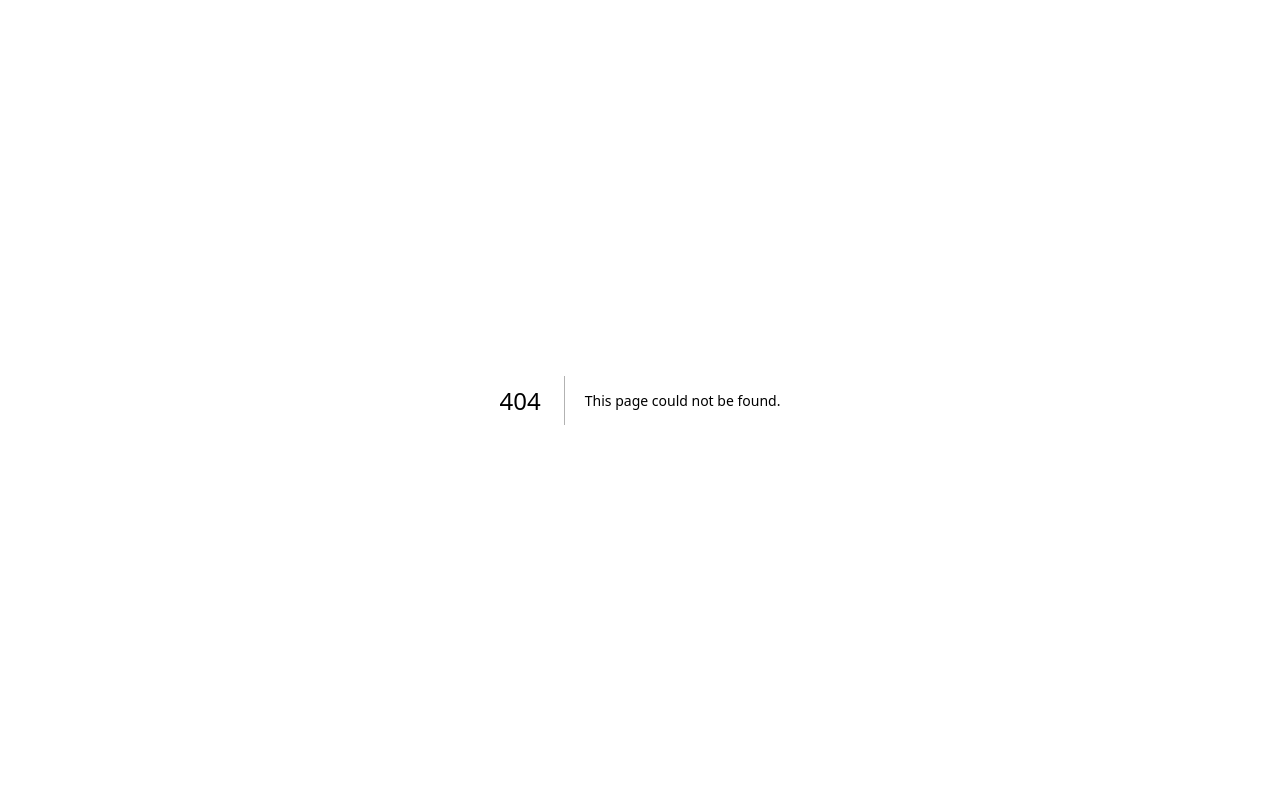
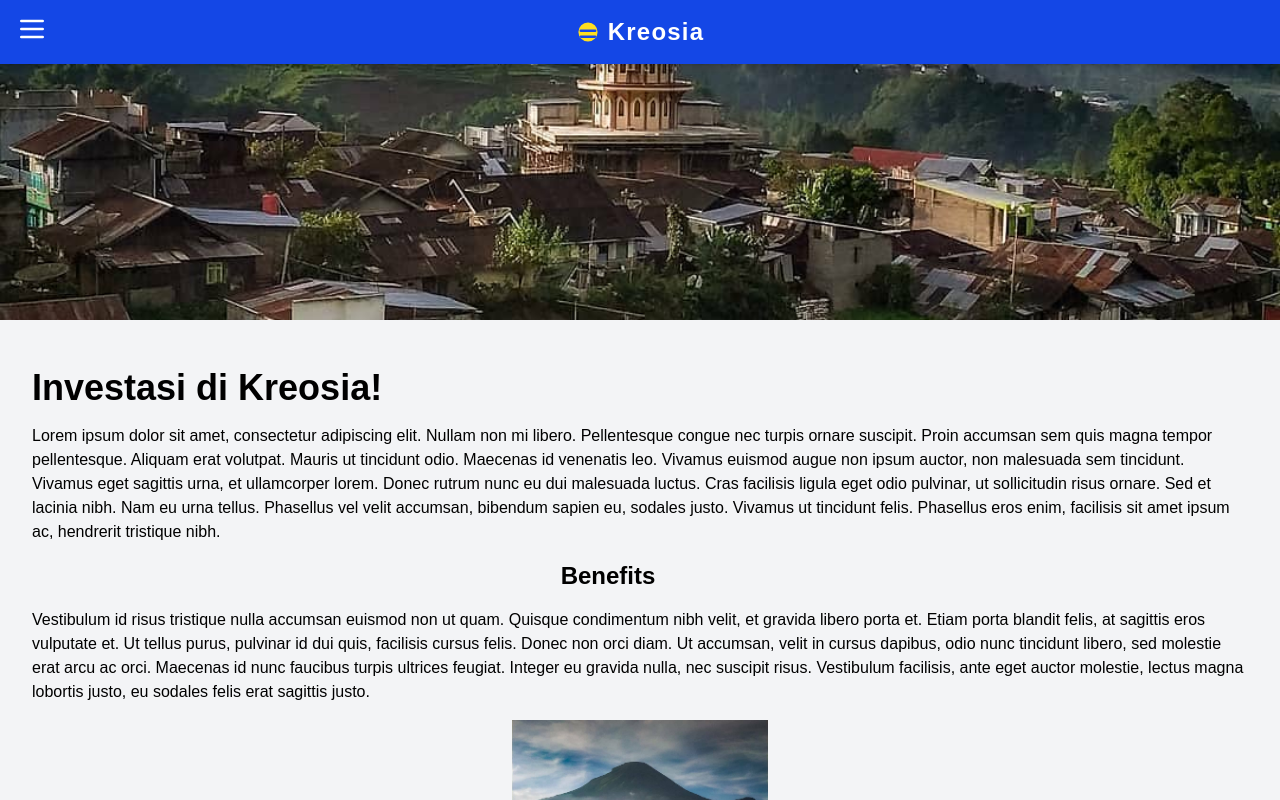
Before and after one commit to FarhanAR09/kreosia, a Next.js app: page /investor in a window 1280 px wide. Before the commit this address had no page. Built offline with nearby package versions, Linux system fonts and the light colour scheme.

Commit message:
feat: ContentPage template

```diff
--- /dev/null
+++ b/src/app/dummyContent/page.js
@@ -0,0 +1,33 @@
+'use client';
+
+import React, { useState, useEffect } from 'react'; // Import useState, useEffect
+
+import kreoBG from '@/assets/images/kreo.jpg';
+import Image from 'next/image';
+import ContentPage from '@/components/ContentPage';
+
+export default function DummyContentPage() {
+
+  const image = kreoBG;
+  const content = [
+              <p className={`text-base text-black`}>
+                Lorem ipsum dolor sit amet, consectetur adipiscing elit. Vestibulum nec feugiat lacus. Sed quis posuere elit. Nam euismod maximus lectus, nec fermentum lectus gravida et. Vestibulum euismod mi ac magna rutrum condimentum. Aliquam tellus magna, pretium quis pulvinar at, malesuada in mi. Proin imperdiet dapibus neque, eu tempus est ultricies et. Nulla facilisi. Curabitur sed dui fringilla, pretium ipsum id, varius neque. Aenean id metus in leo auctor rhoncus vel sit amet orci. Integer venenatis, dui eget ultricies auctor, ante nibh blandit dui, dapibus tincidunt felis elit molestie tortor. Curabitur id justo a mauris molestie varius.
+              </p>,
+              <p className={`text-base text-black`}>
+                Vestibulum id risus tristique nulla accumsan euismod non ut quam. Quisque condimentum nibh velit, et gravida libero porta et. Etiam porta blandit felis, at sagittis eros vulputate et. Ut tellus purus, pulvinar id dui quis, facilisis cursus felis. Donec non orci diam. Ut accumsan, velit in cursus dapibus, odio nunc tincidunt libero, sed molestie erat arcu ac orci. Maecenas id nunc faucibus turpis ultrices feugiat. Integer eu gravida nulla, nec suscipit risus. Vestibulum facilisis, ante eget auctor molestie, lectus magna lobortis justo, eu sodales felis erat sagittis justo.
+              </p>,
+              <div className="flex flex-col w-full items-center gap-2">
+                <Image src={kreoBG} alt="Gambar Desa Kreo" className='w-64 object-fit'/>
+                <p className={`text-xs text-black text-center `}>
+                  Gambar Desa Kreo
+                </p>
+              </div>,
+              <p className={`text-base text-black`}>
+                Nam vitae augue sed magna dapibus pellentesque eu ac enim. Nam pulvinar mauris vel venenatis gravida. Proin sit amet ante nisi. Vivamus non suscipit lacus. Nunc vitae lacus non arcu ullamcorper pharetra id ac risus. Proin rhoncus, purus ac aliquet semper, lectus urna dictum risus, vel vestibulum augue metus et leo. Proin imperdiet consectetur nulla vel imperdiet. Aliquam mollis nunc erat, at commodo elit eleifend vitae. Nam et libero sit amet libero vestibulum accumsan id non risus. Phasellus nec nisl erat. Mauris commodo enim leo, vel fermentum urna pellentesque ut. Nunc id dictum mauris.
+              </p>
+  ];
+
+  return (
+    <ContentPage title="Lorem Ipsum Dolor Sit Amet Lorem Ipsum Dolor Sit Amet" image={image} content={content}/>
+  );
+}
--- a/src/app/content/page.js
+++ b/src/app/investor/page.js
@@ -1,43 +1,37 @@
 'use client';
 
 import React, { useState, useEffect } from 'react'; // Import useState, useEffect
-import SidebarNavLink from '@/components/SidebarNavLink';
-import SocialButton from '@/components/SocialButton';
 
 import kreoBG from '@/assets/images/kreo.jpg';
-import logoIG from '@/assets/images/logo-instagram.png';
-import logoKreo from '@/assets/images/logo-pemdeskreo.png';
 import Image from 'next/image';
-import CardButton from '@/components/CardButton';
-import KreosiaPageTemplate from '@/components/KreosiaPageTemplate';
+import BottomInformationPanel from '@/components/BottomInformationPanel';
+import ContentPage from '@/components/ContentPage';
 
-export default function ContentPage() {
+export default function DummyContentPage() {
 
-  return (
-    <KreosiaPageTemplate
-        content={<div className='flex flex-col items-center w-full overflow-y-auto'>
-            <Image src={kreoBG} alt="Main Image" className='w-full h-64 object-cover'/>
-            <div className='flex flex-col items-center p-8 w-full gap-4'>
-              <p className={`text-4xl text-black pr-16 text-left w-full`}>
-                Lorem Ipsum Dolor Sit Amet Lorem Ipsum Dolor Sit Amet
-              </p>
+  const image = kreoBG;
+  const content = [
               <p className={`text-base text-black`}>
-                Lorem ipsum dolor sit amet, consectetur adipiscing elit. Vestibulum nec feugiat lacus. Sed quis posuere elit. Nam euismod maximus lectus, nec fermentum lectus gravida et. Vestibulum euismod mi ac magna rutrum condimentum. Aliquam tellus magna, pretium quis pulvinar at, malesuada in mi. Proin imperdiet dapibus neque, eu tempus est ultricies et. Nulla facilisi. Curabitur sed dui fringilla, pretium ipsum id, varius neque. Aenean id metus in leo auctor rhoncus vel sit amet orci. Integer venenatis, dui eget ultricies auctor, ante nibh blandit dui, dapibus tincidunt felis elit molestie tortor. Curabitur id justo a mauris molestie varius.
-              </p>
+                Lorem ipsum dolor sit amet, consectetur adipiscing elit. Nullam non mi libero. Pellentesque congue nec turpis ornare suscipit. Proin accumsan sem quis magna tempor pellentesque. Aliquam erat volutpat. Mauris ut tincidunt odio. Maecenas id venenatis leo. Vivamus euismod augue non ipsum auctor, non malesuada sem tincidunt. Vivamus eget sagittis urna, et ullamcorper lorem. Donec rutrum nunc eu dui malesuada luctus. Cras facilisis ligula eget odio pulvinar, ut sollicitudin risus ornare. Sed et lacinia nibh. Nam eu urna tellus. Phasellus vel velit accumsan, bibendum sapien eu, sodales justo. Vivamus ut tincidunt felis. Phasellus eros enim, facilisis sit amet ipsum ac, hendrerit tristique nibh.
+              </p>,
+              <p className={`text-2xl text-black font-bold pr-16 text-center w-full`}>
+                Benefits
+              </p>,
               <p className={`text-base text-black`}>
                 Vestibulum id risus tristique nulla accumsan euismod non ut quam. Quisque condimentum nibh velit, et gravida libero porta et. Etiam porta blandit felis, at sagittis eros vulputate et. Ut tellus purus, pulvinar id dui quis, facilisis cursus felis. Donec non orci diam. Ut accumsan, velit in cursus dapibus, odio nunc tincidunt libero, sed molestie erat arcu ac orci. Maecenas id nunc faucibus turpis ultrices feugiat. Integer eu gravida nulla, nec suscipit risus. Vestibulum facilisis, ante eget auctor molestie, lectus magna lobortis justo, eu sodales felis erat sagittis justo.
-              </p>
+              </p>,
               <div className="flex flex-col w-full items-center gap-2">
                 <Image src={kreoBG} alt="Gambar Desa Kreo" className='w-64 object-fit'/>
                 <p className={`text-xs text-black text-center `}>
                   Gambar Desa Kreo
                 </p>
-              </div>
+              </div>,
               <p className={`text-base text-black`}>
                 Nam vitae augue sed magna dapibus pellentesque eu ac enim. Nam pulvinar mauris vel venenatis gravida. Proin sit amet ante nisi. Vivamus non suscipit lacus. Nunc vitae lacus non arcu ullamcorper pharetra id ac risus. Proin rhoncus, purus ac aliquet semper, lectus urna dictum risus, vel vestibulum augue metus et leo. Proin imperdiet consectetur nulla vel imperdiet. Aliquam mollis nunc erat, at commodo elit eleifend vitae. Nam et libero sit amet libero vestibulum accumsan id non risus. Phasellus nec nisl erat. Mauris commodo enim leo, vel fermentum urna pellentesque ut. Nunc id dictum mauris.
               </p>
-            </div>
-        </div>}
-    />
+  ]
+
+  return (
+    <ContentPage title="Investasi di Kreosia!" image={image} content={content}/>
   );
 }
--- a/src/app/page.js
+++ b/src/app/page.js
@@ -1,15 +1,11 @@
 'use client';
 
 import React, { useState, useEffect } from 'react'; // Import useState, useEffect
-import SidebarNavLink from '@/components/SidebarNavLink';
-import SocialButton from '@/components/SocialButton';
 
 import kreoBG from '@/assets/images/kreo.jpg';
-import logoIG from '@/assets/images/logo-instagram.png';
 import Image from 'next/image';
 import CardButton from '@/components/CardButton';
 import KreosiaPageTemplate from '@/components/KreosiaPageTemplate';
-import LogoAndName from '@/components/LogoAndName';
 import BottomInformationPanel from '@/components/BottomInformationPanel';
 
 export default function Home() { // Or RootLayout if this is your app/layout.tsx
--- /dev/null
+++ b/src/components/ContentPage.js
@@ -0,0 +1,31 @@
+'use client';
+
+import React, { useState, useEffect } from 'react'; // Import useState, useEffect
+
+import kreoBG from '@/assets/images/kreo.jpg';
+import Image from 'next/image';
+import KreosiaPageTemplate from '@/components/KreosiaPageTemplate';
+import BottomInformationPanel from '@/components/BottomInformationPanel';
+
+export default function ContentPage({
+    image = kreoBG, title, content = <div/>
+}) {
+
+  const thumbnail = kreoBG;
+  const information = <div className='flex flex-col items-center w-full overflow-y-auto gap-4'>
+            <Image src={thumbnail} alt="Main Image" className='w-full h-64 object-cover'/>
+            <div className='flex flex-col items-center p-8 w-full gap-4'>
+                <p className={`text-4xl text-black font-bold pr-16 text-left w-full`}>
+                    {title}
+                </p>
+                {content}
+            </div>
+            <BottomInformationPanel/>
+        </div>;
+
+  return (
+    <KreosiaPageTemplate
+        content={information}
+    />
+  );
+}
--- a/src/components/KreosiaPageTemplate.js
+++ b/src/components/KreosiaPageTemplate.js
@@ -109,7 +109,6 @@ export default function KreosiaPageTemplate({
           aria-hidden="true"
         ></div>
       )}
-
     </div>
   );
 }
--- /dev/null
+++ b/tailwind.config.js
@@ -0,0 +1,36 @@
+// tailwind.config.js
+/** @type {import('tailwindcss').Config} */
+module.exports = {
+  // These paths tell Tailwind where to scan your code for class names
+  // Ensure these paths correctly reflect your project structure
+  content: [
+    './app/**/*.{js,ts,jsx,tsx,mdx}', // For Next.js App Router
+    './pages/**/*.{js,ts,jsx,tsx,mdx}', // For Next.js Pages Router (if you use it)
+    './components/**/*.{js,ts,jsx,tsx,mdx}', // For components in a 'components' folder in the root
+    './src/**/*.{js,ts,jsx,tsx,mdx}', // For files inside a 'src' directory
+    // Add any other specific folders where you define/use Tailwind classes
+  ],
+  theme: {
+    extend: {
+      // Add your custom gridTemplateColumns here
+      gridTemplateColumns: {
+        'auto-fit-card-size': 'repeat(auto-fit, minmax(12rem, 1fr))',
+      },
+      // Add your custom colors here
+      colors: {
+        'background-default': '#FFFFFF',
+        'brand-primary': '#4F46E5', // A custom indigo shade
+        'brand-secondary': '#8B5CF6', // A custom purple shade
+        'brand-accent': '#EC4899',   // A custom pink shade
+        'custom-gray': {             // Example with shades
+          DEFAULT: '#6B7280',
+          light: '#D1D5DB',
+          dark: '#374151',
+        },
+        'status-success': '#10B981', // Example semantic colors
+        'status-error': '#EF4444',
+      },
+    },
+  },
+  plugins: [],
+};
```
